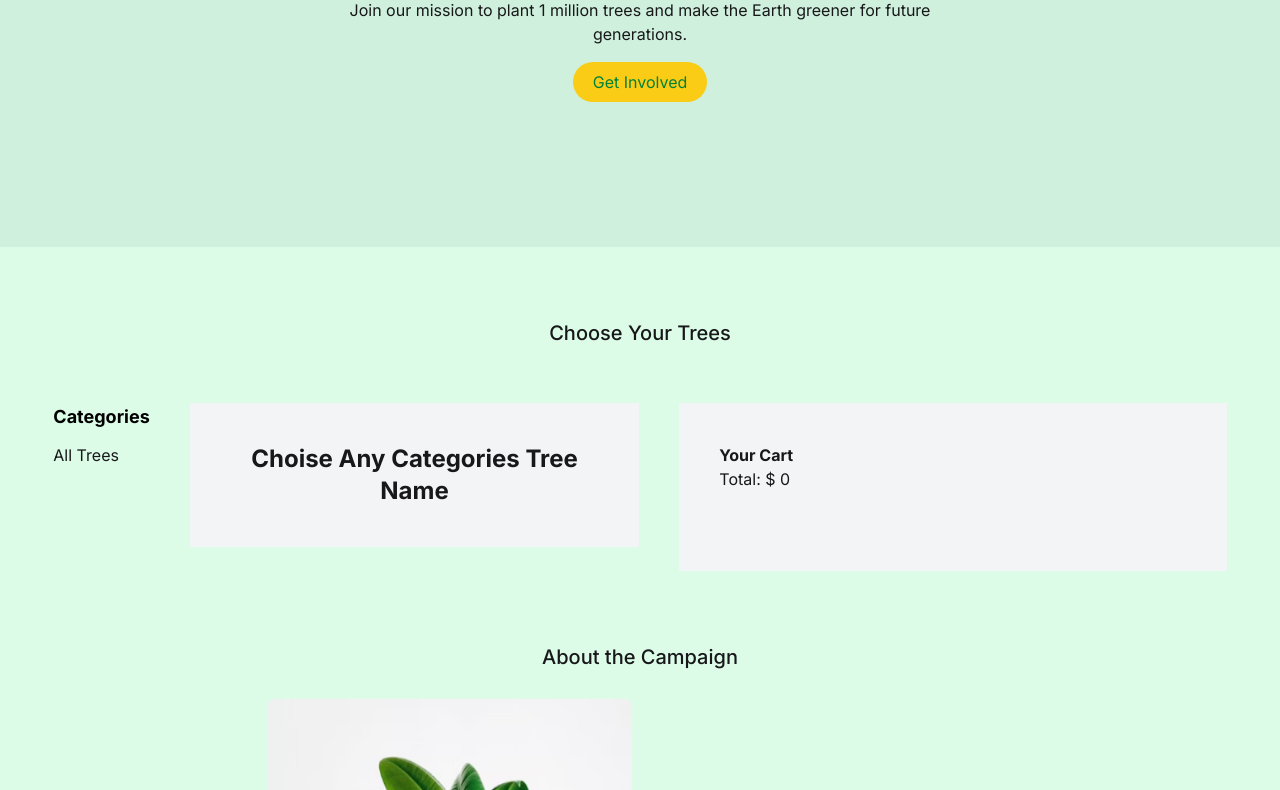
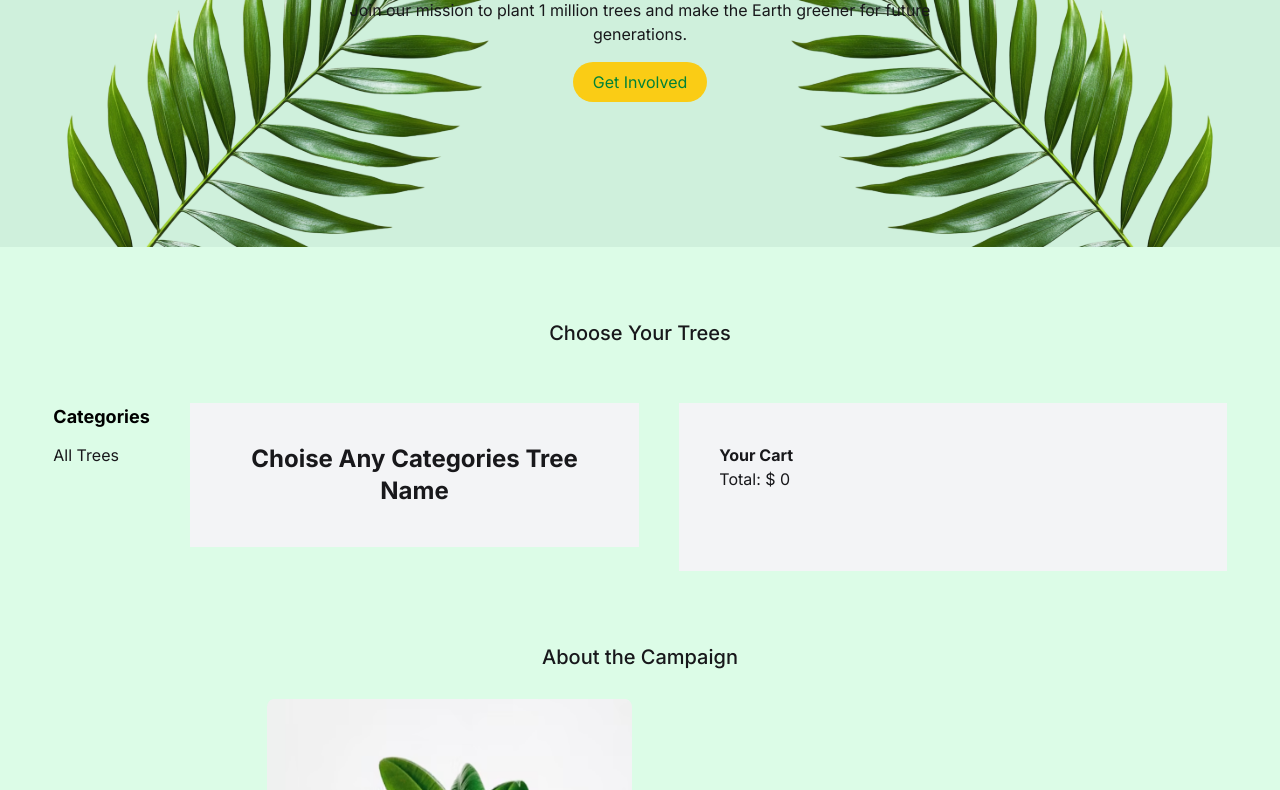
Before and after one commit to rozina143/Assignment-6-green-earth, a plain HTML site: page index.html in a window 1280 px wide. Shown: the part 203-993 px from the top of the page. Drawn offline with nearby package versions, Linux system fonts and the light colour scheme; the site is published under a folder, as on GitHub Pages, so addresses that start at the root find nothing; no server answers.

Commit message:
added something

```diff
--- a/index.html
+++ b/index.html
@@ -57,7 +57,7 @@
     </header>
 
 <!-- banner -->
- <section class="img bg-[#CFF0DC] h-[385px] lg:bg-[url(/assets/hero-leaf1.png),url(/assets/hero-leaf2.png)] bg-no-repeat ">
+ <section class="img bg-[#CFF0DC] h-[385px] lg:bg-[url(./assets/hero-leaf1.png),url(./assets/hero-leaf2.png)] bg-no-repeat ">
 <div class=" text-center items-center space-y-4 pt-20 ">
     <h1 class="font-medium text-4xl">Plant a Tree, Grow a Future</h1>
     <p>Join our mission to plant 1 million trees and make the Earth greener for future <br> generations.</p>
```
